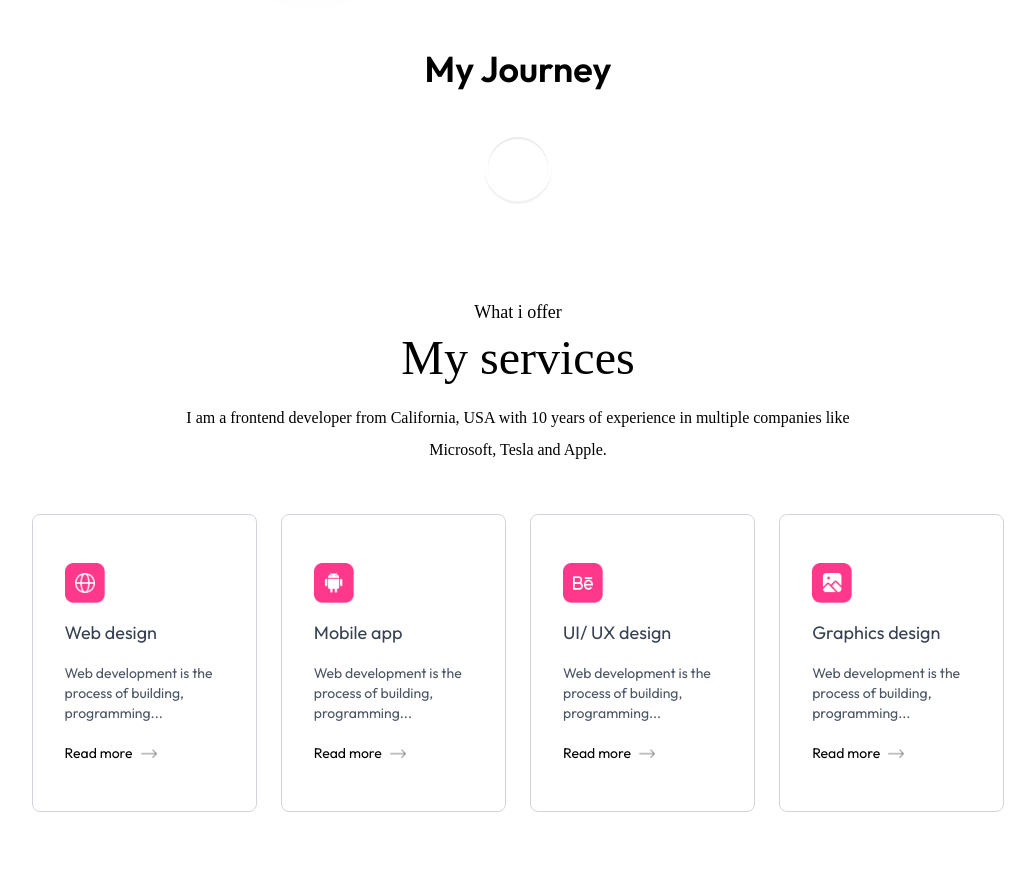
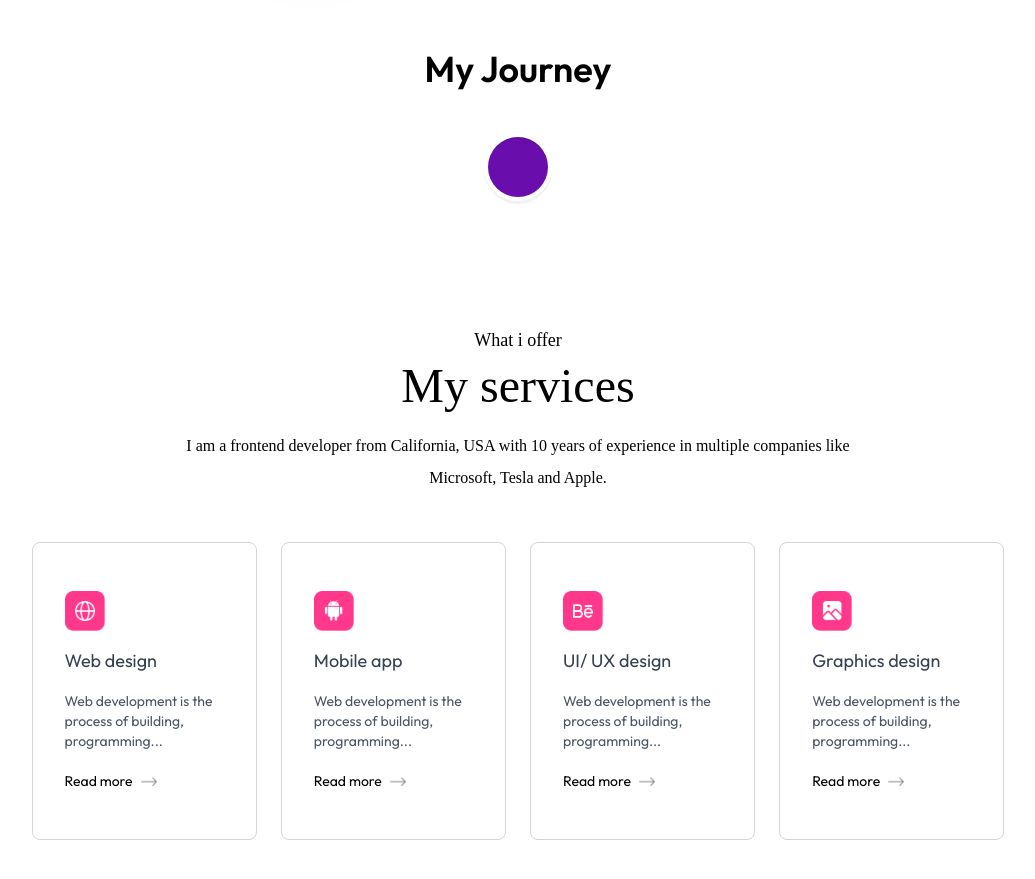
Before and after one commit to Rajibbepary/personal-, a Next.js app: page / in a window 1280 px wide. Shown: the part 1560-2439 px from the top of the page, without its empty margins (122-1157 px from the left). Built offline with nearby package versions, Linux system fonts and the light colour scheme; a web font is replaced by a local one.

Commit message:
error fix

```diff
--- a/components/Education.jsx
+++ b/components/Education.jsx
@@ -2,6 +2,7 @@
 "use client";
 
 import React from "react";
+
 import {
   VerticalTimeline,
   VerticalTimelineElement,
@@ -15,11 +16,24 @@ const Education = () => {
       <h1 className="text-center text-4xl font-bold mb-4">My Journey</h1>
 
       <VerticalTimeline>
-        <VerticalTimelineElement
+
+         <VerticalTimelineElement
           date="2020 - 2023"
-          title="Bachelor Degree"
+          contentStyle={{
+            background: "#F3E8FF",
+            color: "#6A0DAD",
+          }}
+          iconStyle={{
+            background: "#6A0DAD",
+            color: "#fff",
+          }}
+
         >
-          <p>B.Sc in CSE</p>
+          <h3 className="text-xl font-bold">
+            Bachelor of Computer Science
+          </h3>
+
+          <p>B.Sc in Computer Science & Engineering</p>
         </VerticalTimelineElement>
       </VerticalTimeline>
     </div>
```
